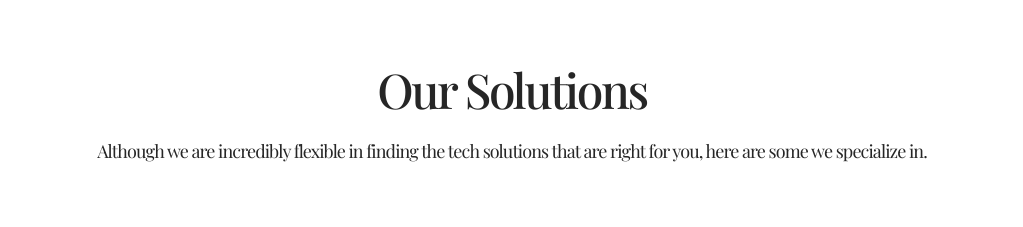
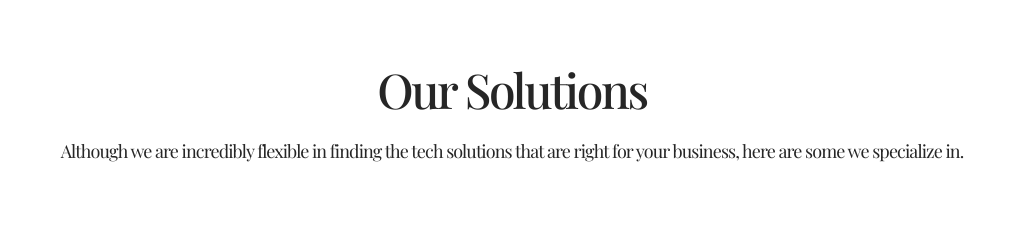
Before and after one commit to cesarealmendarez/zenith.ai, a Next.js app: page / in a window 1280 px wide. Shown: the part 1280-1507 px from the top of the page, without its empty margins (128-1151 px from the left). Built offline with nearby package versions, Linux system fonts and the light colour scheme; a web font is replaced by a local one.

Commit message:
022024 - General Updates

```diff
--- a/src/pages/index.tsx
+++ b/src/pages/index.tsx
@@ -198,8 +198,8 @@ export default function Index() {
 
                         <p className="text-center text-lg font-light tracking-tighter text-neutral-800">
                             Although we are incredibly flexible in finding the
-                            tech solutions that are right for you, here are some
-                            we specialize in.
+                            tech solutions that are right for your business,
+                            here are some we specialize in.
                         </p>
 
                         {solutions.map((solution, solutionIDX) => {
```
